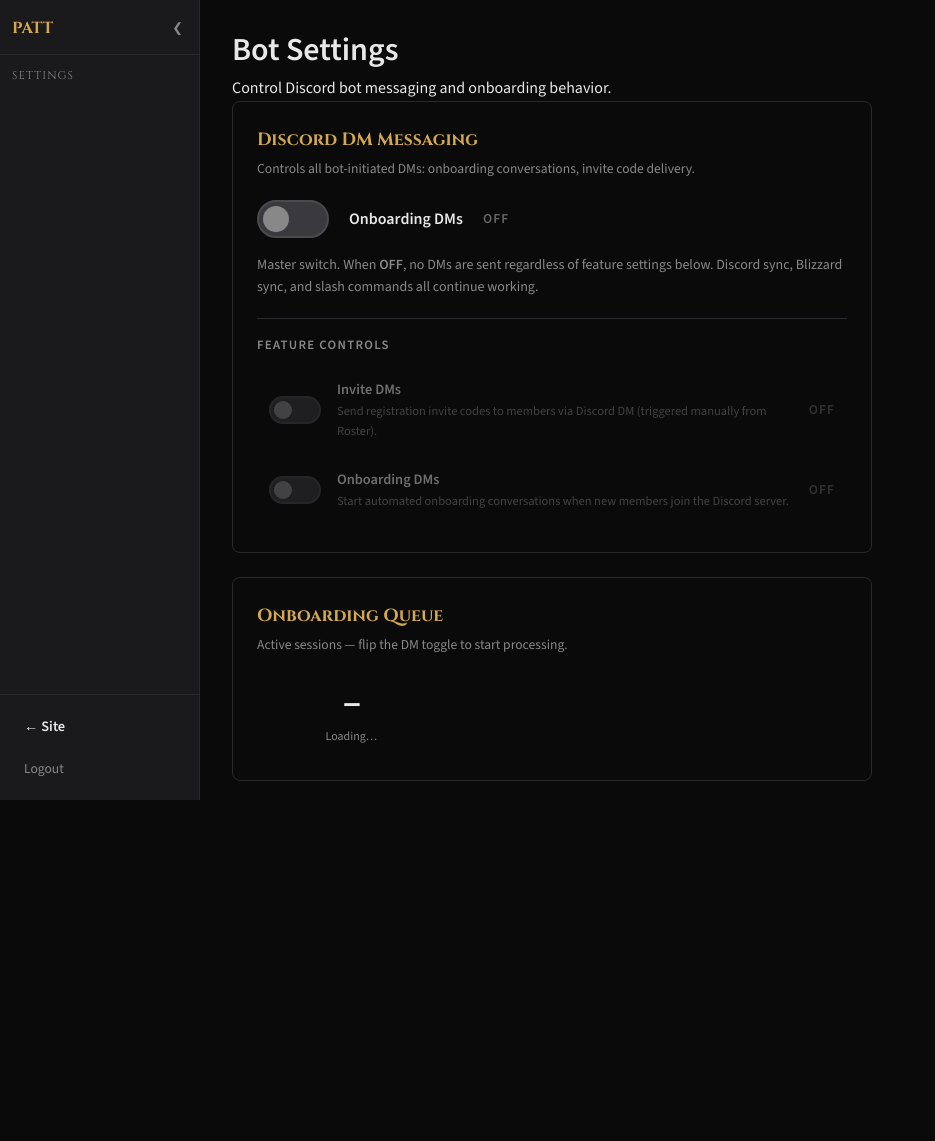
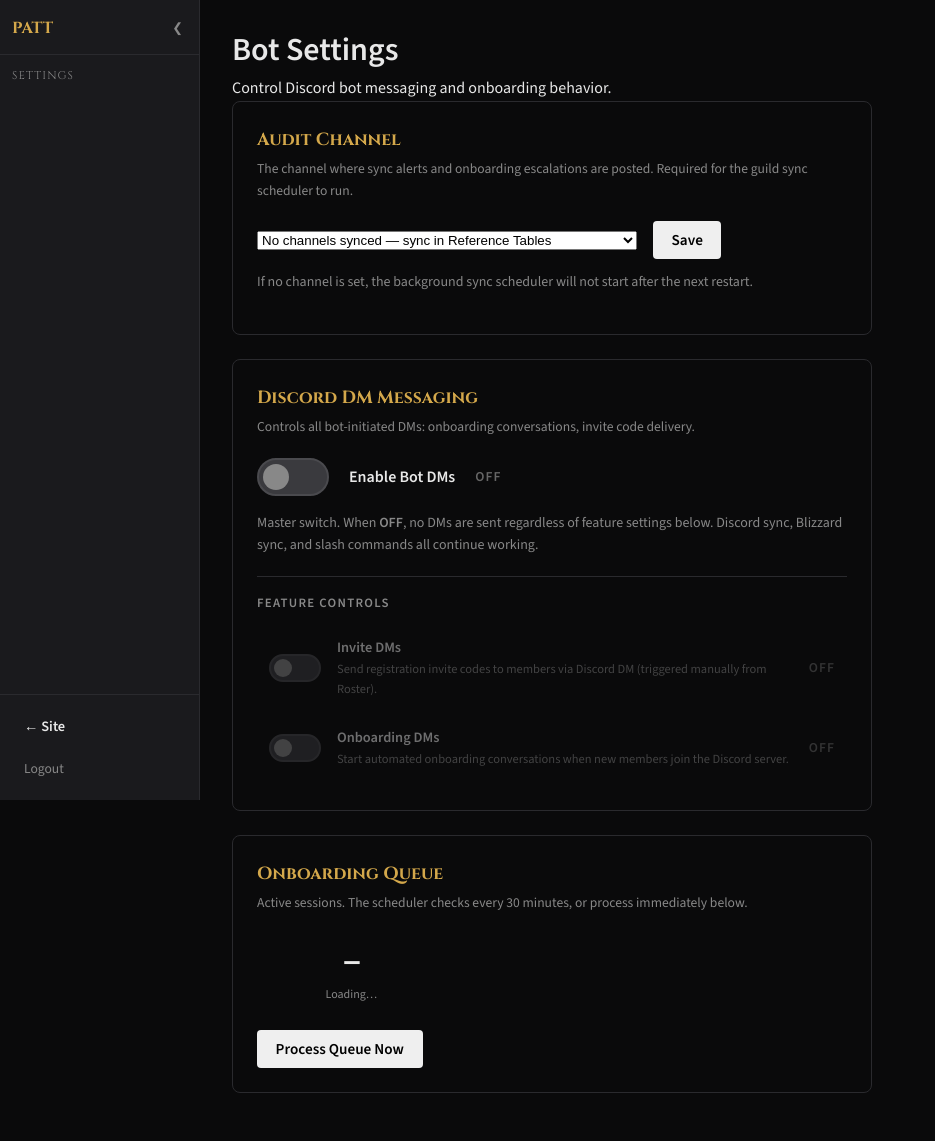
Before and after one commit to Shadowedvaca/PullAllTheThings-site, a FastAPI app: template src/patt/templates/admin/bot_settings.html in a window 1280 px wide. Shown: the whole page, without its empty margins (0-935 px from the left). Before the commit the page ends 800 px from the top, so only its background shows below. Run offline with FastAPI, Linux system fonts and the light colour scheme; the template is opened without the code that fills it, so the values that code supplies are empty; parts of the project's set-up code (start-up, migrations or seed data) failed here and were passed over.

Commit message:
feat: bot settings improvements — audit channel, process queue button, clearer labels
- Rename master DM toggle label from "Onboarding DMs" to "Enable Bot DMs"
- Add Audit Channel dropdown to Bot Settings page (was only in Raid Tools)
- Add "Process Queue Now" button to immediately run onboarding deadline checker
- New POST /api/v1/admin/onboarding/process-queue endpoint
- PATCH /api/v1/admin/bot-settings now also accepts audit_channel_id

Co-Authored-By: Claude Sonnet 4.6 <noreply@anthropic.com>

```diff
--- a/src/patt/templates/admin/bot_settings.html
+++ b/src/patt/templates/admin/bot_settings.html
@@ -193,6 +193,23 @@ input:checked + .bs-slider::before {
     <p class="admin-page-subtitle">Control Discord bot messaging and onboarding behavior.</p>
 </div>
 
+{# Audit Channel Card #}
+<div class="bs-card">
+    <h2 class="bs-card__title">Audit Channel</h2>
+    <p class="bs-card__subtitle">The channel where sync alerts and onboarding escalations are posted. Required for the guild sync scheduler to run.</p>
+
+    <div style="display: flex; align-items: center; gap: 1rem; flex-wrap: wrap;">
+        <select id="audit-channel-select" style="flex: 1; min-width: 220px; max-width: 380px;">
+            <option value="">— loading channels —</option>
+        </select>
+        <button class="btn btn--secondary" id="audit-save-btn" onclick="saveAuditChannel()">Save</button>
+        <span id="audit-save-status" style="font-size: 0.85rem; color: var(--color-text-muted);"></span>
+    </div>
+    <p class="bs-info" style="margin-top: 0.75rem;">
+        If no channel is set, the background sync scheduler will not start after the next restart.
+    </p>
+</div>
+
 {# Bot DM Toggle Card #}
 <div class="bs-card">
     <h2 class="bs-card__title">Discord DM Messaging</h2>
@@ -205,7 +222,7 @@ input:checked + .bs-slider::before {
                    onchange="toggleBotDm(this.checked)">
             <span class="bs-slider"></span>
         </label>
-        <span class="bs-toggle-label">Onboarding DMs</span>
+        <span class="bs-toggle-label">Enable Bot DMs</span>
         <span class="bs-toggle-status {% if discord_config and discord_config.bot_dm_enabled %}bs-toggle-status--on{% else %}bs-toggle-status--off{% endif %}"
               id="dm-status">
             {% if discord_config and discord_config.bot_dm_enabled %}ON{% else %}OFF{% endif %}
@@ -263,7 +280,7 @@ input:checked + .bs-slider::before {
 {# Onboarding Queue Card #}
 <div class="bs-card">
     <h2 class="bs-card__title">Onboarding Queue</h2>
-    <p class="bs-card__subtitle">Active sessions — flip the DM toggle to start processing.</p>
+    <p class="bs-card__subtitle">Active sessions. The scheduler checks every 30 minutes, or process immediately below.</p>
 
     <div class="bs-stats" id="onboarding-stats">
         <div class="bs-stat">
@@ -271,9 +288,80 @@ input:checked + .bs-slider::before {
             <div class="bs-stat__label">Loading…</div>
         </div>
     </div>
+
+    <div style="margin-top: 1rem; display: flex; align-items: center; gap: 1rem; flex-wrap: wrap;">
+        <button class="btn btn--secondary" id="process-queue-btn" onclick="processQueue()">
+            Process Queue Now
+        </button>
+        <span id="process-result" style="font-size: 0.85rem; color: var(--color-text-muted);"></span>
+    </div>
 </div>
 
 <script>
+// ── Channel dropdown ───────────────────────────────────────────────────────
+
+let _channelCache = null;
+
+async function _fetchChannels() {
+    if (_channelCache) return _channelCache;
+    const resp = await fetch('/api/guild-sync/channels');
+    const data = await resp.json();
+    _channelCache = data.data || [];
+    return _channelCache;
+}
+
+async function loadAuditChannelDropdown() {
+    const sel = document.getElementById('audit-channel-select');
+    const savedId = '{{ discord_config.audit_channel_id or "" }}';
+    try {
+        const channels = await _fetchChannels();
+        const text_channels = channels.filter(ch =>
+            ch.channel_type === 'text' || ch.channel_type === 'announcement');
+        if (!text_channels.length) {
+            sel.innerHTML = '<option value="">No channels synced — sync in Reference Tables</option>';
+            return;
+        }
+        const byCategory = {};
+        text_channels.forEach(ch => {
+            const cat = ch.category_name || 'Uncategorized';
+            (byCategory[cat] = byCategory[cat] || []).push(ch);
+        });
+        sel.innerHTML = '<option value="">— none —</option>' +
+            Object.entries(byCategory).map(([cat, chs]) =>
+                `<optgroup label="${cat}">${chs.map(ch =>
+                    `<option value="${ch.discord_id}"${ch.discord_id === savedId ? ' selected' : ''}>#${ch.name}</option>`
+                ).join('')}</optgroup>`
+            ).join('');
+    } catch (e) {
+        sel.innerHTML = '<option value="">Failed to load channels</option>';
+    }
+}
+
+async function saveAuditChannel() {
+    const btn = document.getElementById('audit-save-btn');
+    const status = document.getElementById('audit-save-status');
+    const val = document.getElementById('audit-channel-select').value || null;
+    btn.disabled = true;
+    status.textContent = 'Saving…';
+    try {
+        const data = await patchSettings({audit_channel_id: val});
+        if (data.ok) {
+            status.style.color = 'var(--color-gold)';
+            status.textContent = 'Saved';
+        } else {
+            status.style.color = '#f87171';
+            status.textContent = data.error || 'Failed';
+        }
+    } catch (e) {
+        status.style.color = '#f87171';
+        status.textContent = 'Network error: ' + e.message;
+    } finally {
+        btn.disabled = false;
+    }
+}
+
+// ── Bot DM toggles ─────────────────────────────────────────────────────────
+
 async function patchSettings(payload) {
     const resp = await fetch('/api/v1/admin/bot-settings', {
         method: 'PATCH',
@@ -379,6 +467,34 @@ async function loadOnboardingStats() {
     }
 }
 
+async function processQueue() {
+    const btn = document.getElementById('process-queue-btn');
+    const result = document.getElementById('process-result');
+    btn.disabled = true;
+    btn.textContent = 'Processing…';
+    result.textContent = '';
+    try {
+        const resp = await fetch('/api/v1/admin/onboarding/process-queue', {method: 'POST'});
+        const data = await resp.json();
+        if (data.ok) {
+            const s = data.data;
+            result.style.color = 'var(--color-gold)';
+            result.textContent = `Done — resumed: ${s.dm_resumed}, verified: ${s.verified}, provisioned: ${s.provisioned}, escalated: ${s.escalated}`;
+            await loadOnboardingStats();
+        } else {
+            result.style.color = '#f87171';
+            result.textContent = data.error || 'Failed';
+        }
+    } catch (e) {
+        result.style.color = '#f87171';
+        result.textContent = 'Network error: ' + e.message;
+    } finally {
+        btn.disabled = false;
+        btn.textContent = 'Process Queue Now';
+    }
+}
+
 loadOnboardingStats();
+loadAuditChannelDropdown();
 </script>
 {% endblock %}
```
Also changed, not shown: src/patt/api/admin_routes.py (+39 -2 lines).
